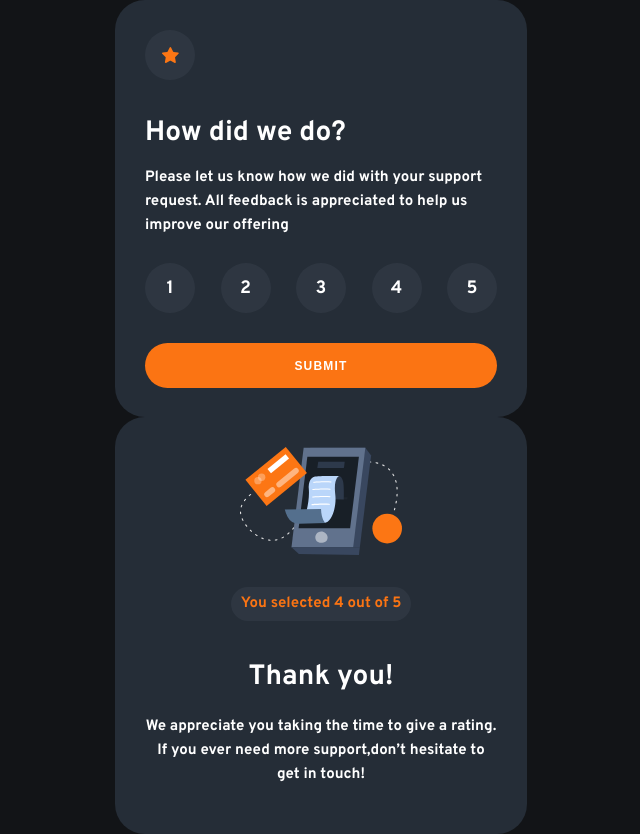
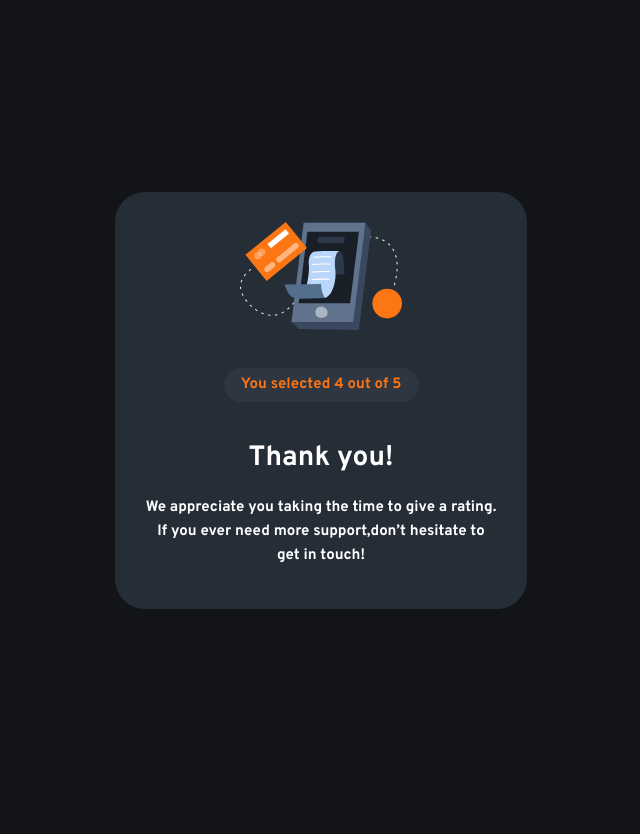
Before and after one commit to hitmorecode/interactive_rating_component_main, a plain HTML site: page index.html in a window 1280 px wide. Both pictures are taken after a click on the button "SUBMIT". Shown: the whole page, without its empty margins (319-959 px from the left). After the commit the page ends 800 px from the top, so only its background shows below. Drawn offline with Linux system fonts and the light colour scheme.

Commit message:
updated script.js

```diff
--- a/css/style.css
+++ b/css/style.css
@@ -117,9 +117,10 @@ button {
 }
 
 .card-rated {
-  display: flex;
-  flex-direction: column;
-  align-items: center;
+  /* display: flex; */
+  /* flex-direction: column; */
+  /* align-items: center; */
+  text-align: center;
 }
 
 .card-rated p {
@@ -138,6 +139,8 @@ h2 {
   color: var(--primary-orange);
   padding: 5px 10px;
   border-radius: 50px;
+  width: 195px;
+  margin-inline: auto;
 }
 
 
--- a/index.html
+++ b/index.html
@@ -11,7 +11,7 @@
   </head>
   <body>
     <main>
-      <div class="card">
+      <div class="card card-show">
         <div class="star">
           <img src="img/icon-star.svg" alt="star">
         </div>
--- a/js/script.js
+++ b/js/script.js
@@ -1,19 +1,16 @@
 const score = document.querySelectorAll(".btn-score");
 const btnSubmit = document.querySelector(".btn-submit");
-const select = document.querySelector("#select");
-const imgSubmited = document.querySelectorAll(".score-submited");
-const first = document.querySelector(".first");
 const scoredNumber = document.querySelector(".scored-number");
 const maxScore = document.querySelector(".max-score");
+const card = document.querySelector(".card-show");
+const cardRated = document.querySelector(".card-rated");
 
 maxScore.textContent = score.length;
 
-function giveStars () {
+function giveStars (num) {
   for (let i = 0; i < score.length; i++) {
     score[i].addEventListener ("click", function () {
-      let starValue = score[i].innerText;
-
-      /* if there is no active class */
+      let num = score[i].innerText;
 
       let current = document.getElementsByClassName("active");
 
@@ -22,36 +19,16 @@ function giveStars () {
       }
       this.className += (" active");
 
-      scoredNumber.textContent = starValue;
+      scoredNumber.textContent = num;
 
-      /* ############################################################################# */
-
-      /* if active class already exists */
-      /*
-      let current = document.getElementsByClassName("active");
-
-      current[0].className = current[0].className.replace("active", "");
-      this.className += " active";
-      */
-
-      /* ############################################################################## */
-
-      /* if there is no active class */
-
-      // document.querySelector(".active")?.classList.remove("active");
-      // score[i].classList.add("active");
-      // this.classList.add("active");
     });
   }
+  return num;
 }
 
 let valueOfScore = giveStars();
 
-for (let i = 0; i < imgSubmited.length; i++) {
-  btnSubmit.addEventListener ("click", function () {
-    imgSubmited[i].classList.add("hide");
-    imgSubmited[i].classList.toggle("hide")
-    first.classList.add("hide");
-    select.classList.add("hide");
-  });
-}
+btnSubmit.addEventListener ("click", function () {
+  card.classList.add("hide");
+  cardRated.classList.add("show");
+});
```
